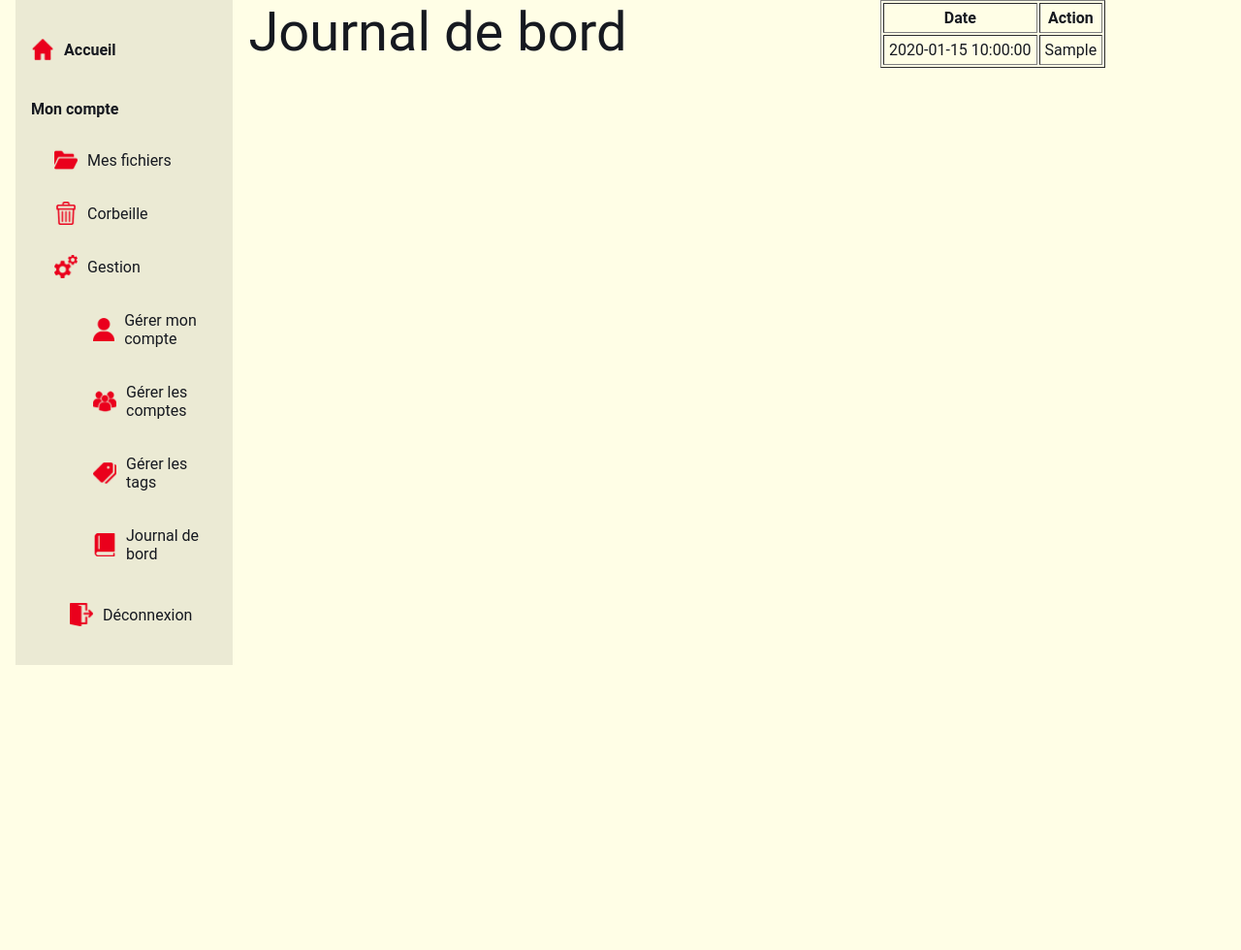
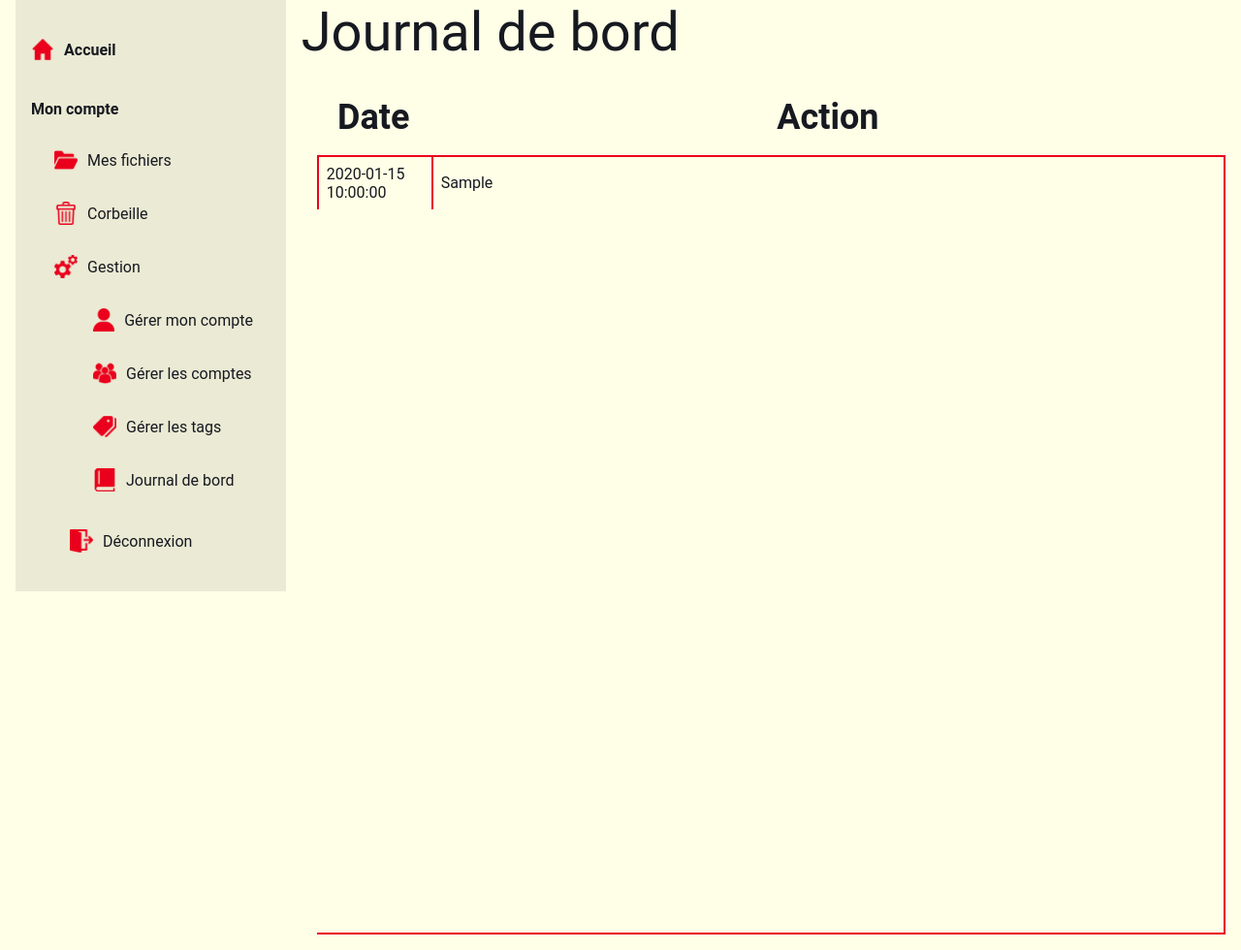
Before and after one commit to LionelSts/drivePicturesVideos, a PHP site: page /driveBriquesRouges/journal.php in a window 1280 px wide. Shown: the part 94-1074 px from the top of the page at 97% size. Before the commit the page ends 780 px from the top, so only its background shows below. Run offline with PHP 8.4, Linux system fonts and the light colour scheme; the visitor is signed in with stand-in values (Sample User, id 1); tables that the repository leaves empty or names only in its code hold one stand-in row (values such as "Sample post").

Commit message:
css journal de bord

```diff
--- a/journal.php
+++ b/journal.php
@@ -6,6 +6,7 @@ session_start();
     <head>
         <meta charset="utf-8">
         <link rel="stylesheet" href="style.css">
+        <title>Journal de bord - DriveLBR</title>
     </head>
     <body>
     <div id="header">
@@ -21,13 +22,14 @@ session_start();
             ?>
             <div id="pageContent">
                 <h1 class="bigTitle">Journal de bord</h1>
-            </div>
-            <div id="pageContent">
-                <table id="journal" border='1' align='center' cellpadding='5'>
+                <table class="journalDeBord">
+                    <thead>
                         <tr>
                             <th>Date</th>
                             <th>Action</th>
                         </tr>
+                    </thead>
+                    <tbody>
                         <?php
                             $requete = "SELECT * FROM `tableau_de_bord` ORDER BY `id_modif` DESC";
                             $result = mysqli_query($link, $requete);
@@ -35,6 +37,7 @@ session_start();
                                 echo "<tr><td id='colonne'>" . $row["date"] . "</td><td id='colonne'>" . $row["modification"] . "</td></tr >";
                             }
                         ?>
+                    </tbody>
                 </table>
             </div>
         </div>
--- a/style.css
+++ b/style.css
@@ -232,11 +232,6 @@ input{
 
 #pageContent{
     width: 100%;
-}
-
-#pageContent-bottom{
-    margin-left: 21em;
-
 }
 
 .profile form{
@@ -984,3 +979,47 @@ input{
 .clickMenu p:hover {
     background-color: #000000;
 }
+
+.journalDeBord {
+    margin: 1em;
+    border-collapse: collapse;
+}
+
+.journalDeBord thead{
+    font-size: 2.25em;
+}
+
+.journalDeBord tbody{
+    border: #EA001C 2px solid;
+    border-left: none;
+    display: block;
+    overflow-y: auto;
+    overflow-x: hidden;
+    height:  800px;
+}
+
+.journalDeBord thead, .journalDeBord tbody tr{
+    display: table;
+    width: 100%;
+    table-layout: fixed
+}
+
+.journalDeBord tr:nth-child(even) {
+    background-color: #EBEAD4;
+}
+
+.journalDeBord td:nth-child(odd) {
+    width: 6.25em;
+}
+
+.journalDeBord th:nth-child(odd) {
+    width: 2.25em;
+}
+
+.journalDeBord th,.journalDeBord td{
+    padding: 0.5em;
+}
+
+.journalDeBord td{
+    border-left: #EA001C 2px solid;
+}
```
Lines whose indentation alone changed are shown as unchanged.
